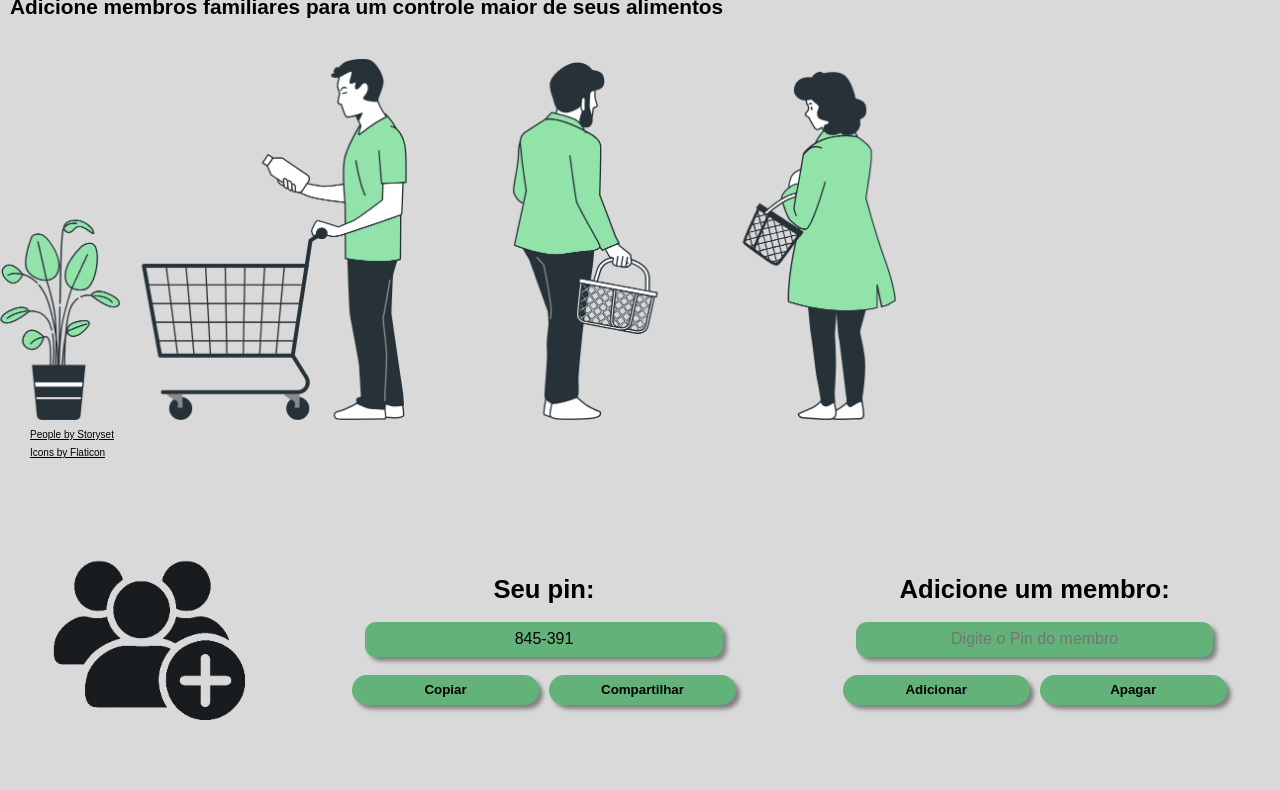
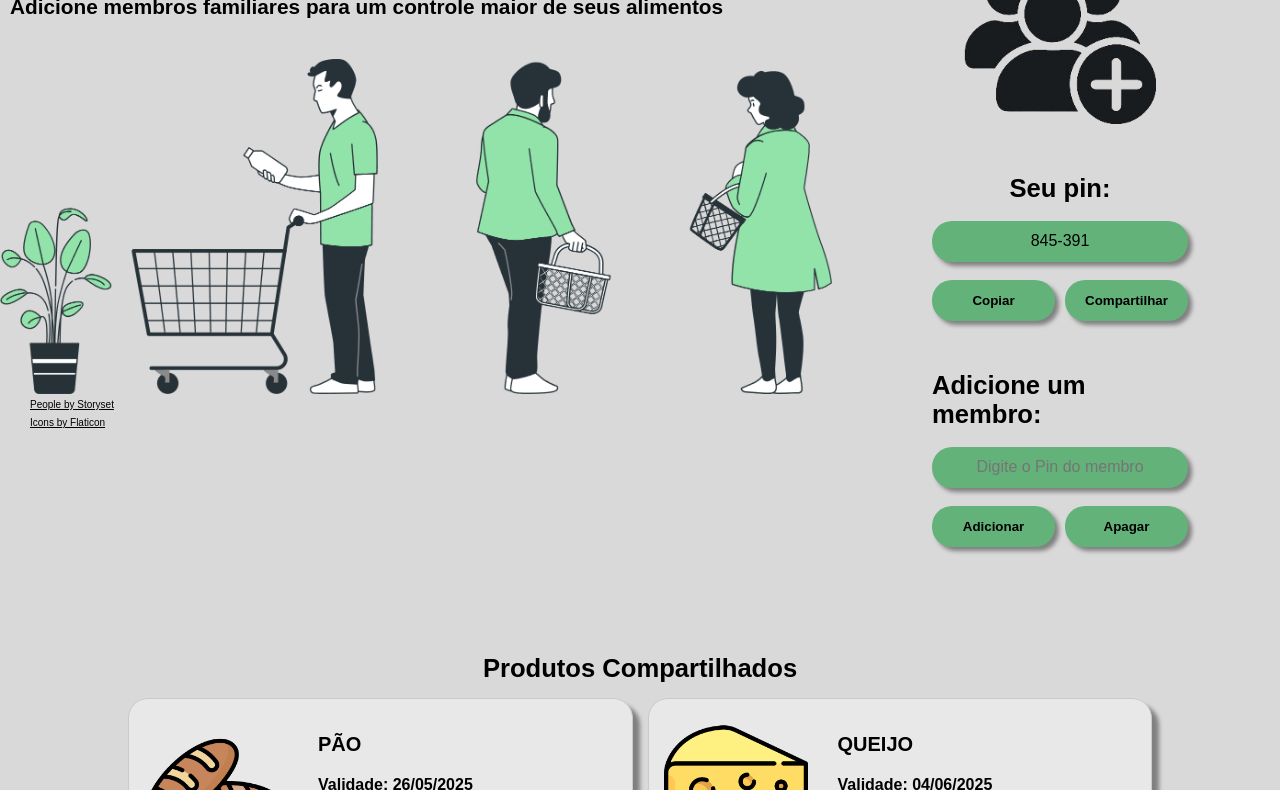
Before and after one commit to PedroStabach/SafeMyFood, a website: page family.html in a window 1280 px wide. Shown: the part 186-976 px from the top of the page. Drawn offline with Linux system fonts and the light colour scheme.

Commit message:
layout family pc

```diff
--- a/CSS/family.css
+++ b/CSS/family.css
@@ -2,12 +2,27 @@
   display: flex;
   flex-direction: column;
   gap: 100px;
+}
+.txtImg {
+  width: 65%;
+}
+.area1 {
+  display: flex;
+  flex-direction: row;
+  height: 80vh;
+}
+
+.container {
+  display: flex;
+  flex-direction: column;
+  width: 100%;
 }
 
 .txtTitle {
   font-size: 3.3rem;
   font-weight: bold;
   margin: 10px;
+  width: 200px;
 }
 
 .txtSubTitle {
@@ -15,11 +30,12 @@
   font-weight: bold;
   margin: 10px;
   margin-bottom: 40px;
+  width: 730px;
 }
 
 #people {
-    height: 100%;
-    width: 70%;
+  height: auto;
+  width: 100%;
 }
 .link {
   font-size: 10px;
@@ -44,11 +60,10 @@
 /* Caixas Pin */
 .caixa {
   display: flex;
-    border: 0.4rem solid #63b279;
   background-color: #63b279;
-    border-radius: 0.7rem;
-    width: 90%;
-    height: 14%;
+  border-radius: 20px;
+  width: 100%;
+  height: 50%;
   align-items: center;
   justify-content: center;
   box-shadow: 4px 4px 4px gray;
@@ -73,32 +88,46 @@
 .conjunto {
   display: flex;
   flex-direction: column;
-    width: 30%;
-    justify-content: center;
+  width: 100%;
+  height: 100%;
   align-items: center;
+  margin-top: 50px;
+}
+
+.caixaButton {
+  display: flex;
+  flex-direction: column;
+  width: 100%;
+  height: 100%;
+  align-items: center;
+  height: 100px;
 }
 
 #caixas {
   display: flex;
-    justify-content:space-around  ;
-
+  flex-direction: column;
+  justify-content: space-around;
+  height: 25vh;
+  width: 20%;
+  margin-top: 50px;
+  margin-left: 100px;
+  align-items: center;
 }
 
 .buttonBox {
   display: flex;
+  width: 100%;
+  height: 50%;
   gap: 10px;
-    width: 100%;
   justify-content: space-between;
 }
-
-
 
 .buttons {
   border: none;
   background-color: #63b279;
   border-radius: 20px;
-    width: 50%;
-    height: 30px;
+  width: 100%;
+  height: 100%;
   transition: transform 0.2s ease, background-color 0.2s ease;
   font-weight: bold;
   box-shadow: 4px 4px 4px gray;
@@ -110,7 +139,6 @@
 
 /* Produtos */
 .txt2 {
-
   padding-bottom: 15px;
 }
 
@@ -132,11 +160,12 @@
   box-shadow: 7px 7px 4px gray;
 }
 
-  .divProdutos{
+.divProdutos {
   display: flex;
   flex-direction: column;
   align-items: center;
   justify-content: center;
+  margin-top: 100px;
 }
 
 .imagemProdutos {
@@ -165,8 +194,8 @@
 
 /* Membros Familia */
 .menu {
-    background-color: #63b279; a aaa a  aa
-    width: 100%;  a a a
+  background-color: #63b279;
+  width: 100%;
   border: 1px solid #63b279;
   margin-top: 35px;
 }
--- a/CSS/style.css
+++ b/CSS/style.css
@@ -10,7 +10,7 @@ body {
   display: flex;
   justify-content: center;
   align-items: center;
-    background-color: #D9D9D9;
+  background-color: #d9d9d9;
 }
 
 .bodyArea {
@@ -20,7 +20,7 @@ body {
 
 /* Cabeçalho */
 header {
-    background-color: #63B279;
+  background-color: #63b279;
   height: 100px;
   display: flex;
   align-items: center;
@@ -57,7 +57,7 @@ header a {
 }
 
 header a:hover {
-    color: #D9D9D9;
+  color: #d9d9d9;
 }
 
 #botaoLogin {
@@ -84,7 +84,7 @@ header a:hover {
   top: 100px;
   right: 0;
   width: 70px;
-    background-color: #63B279;
+  background-color: #63b279;
   padding: 10px;
   border-left: 1px solid #478157;
   border-bottom: 1px solid #478157;
@@ -121,7 +121,7 @@ header a:hover {
   footer {
     width: 100%;
     display: block;
-        background-color: #63B279;
+    background-color: #63b279;
     height: 50px;
     position: absolute;
     bottom: 0;
@@ -162,7 +162,9 @@ header a:hover {
     display: inline-block;
   }
 
-    .mobTrac1, .mobTrac2, .mobTrac3 {
+  .mobTrac1,
+  .mobTrac2,
+  .mobTrac3 {
     width: 40px;
     height: 8px;
     border-radius: 5px;
@@ -196,7 +198,8 @@ header a:hover {
 }
 
 @media (min-width: 1000px) {
-    .headArea2, .headArea {
+  .headArea2,
+  .headArea {
     flex: 1;
   }
 
--- a/family.html
+++ b/family.html
@@ -29,28 +29,38 @@
           </div>
         </div>
       </header>
-
+      <div class="area1">
+      <div class="txtImg">
         <p class="txtTitle">Família</p>
         <p class="txtSubTitle">
           Adicione membros familiares para um controle maior de seus alimentos
         </p>
-      <div class="page">
-        <section class="container">
-          <div><img src="images/Grocery shopping-bro.png" id="people" /></div>
-          <a href="https://storyset.com/people" target="_blank" class="link">
+
+          <div class="container">
+
+            <img src="images/Grocery shopping-bro.png" id="people" />
+            <span>
+              <a
+                href="https://storyset.com/people"
+                target="_blank"
+                class="link"
+              >
                 People by Storyset
               </a>
               <br />
               <a href="https://www.flaticon.com" target="_blank" class="link">
                 Icons by Flaticon
               </a>
-        </section>
+            </span>
+          </div>
+    </div>
 
         <section id="caixas">
           <img src="images/familia.png" id="familyIcon" />
           <div class="conjunto">
             <p class="txt">Seu pin:</p>
             <br />
+            <div class="caixaButton">
               <div class="caixa">
                 <p class="txtPin">845-391</p>
               </div>
@@ -61,10 +71,12 @@
                 <button class="buttons">Compartilhar</button>
               </div>
             </div>
+          </div>
 
-          <div class="conjunto" id="addMembro">
+          <div class="conjunto">
             <div><p class="txt">Adicione um membro:</p></div>
             <br />
+            <div class="caixaButton">
               <div class="caixa">
                 <input
                   type="text"
@@ -78,8 +90,10 @@
                 <button class="buttons">Apagar</button>
               </div>
             </div>
+          </div>
+          </div>
         </section>
-        <section class ="divProdutos">
+        <section class="divProdutos">
           <p class="txt txt2">Produtos Compartilhados</p>
           <div class="produtos">
             <div class="fundoProdutos">
@@ -185,6 +199,5 @@
         </footer>
       </div>
     </div>
-
   </body>
 </html>
```
Lines whose indentation alone changed are shown as unchanged.
